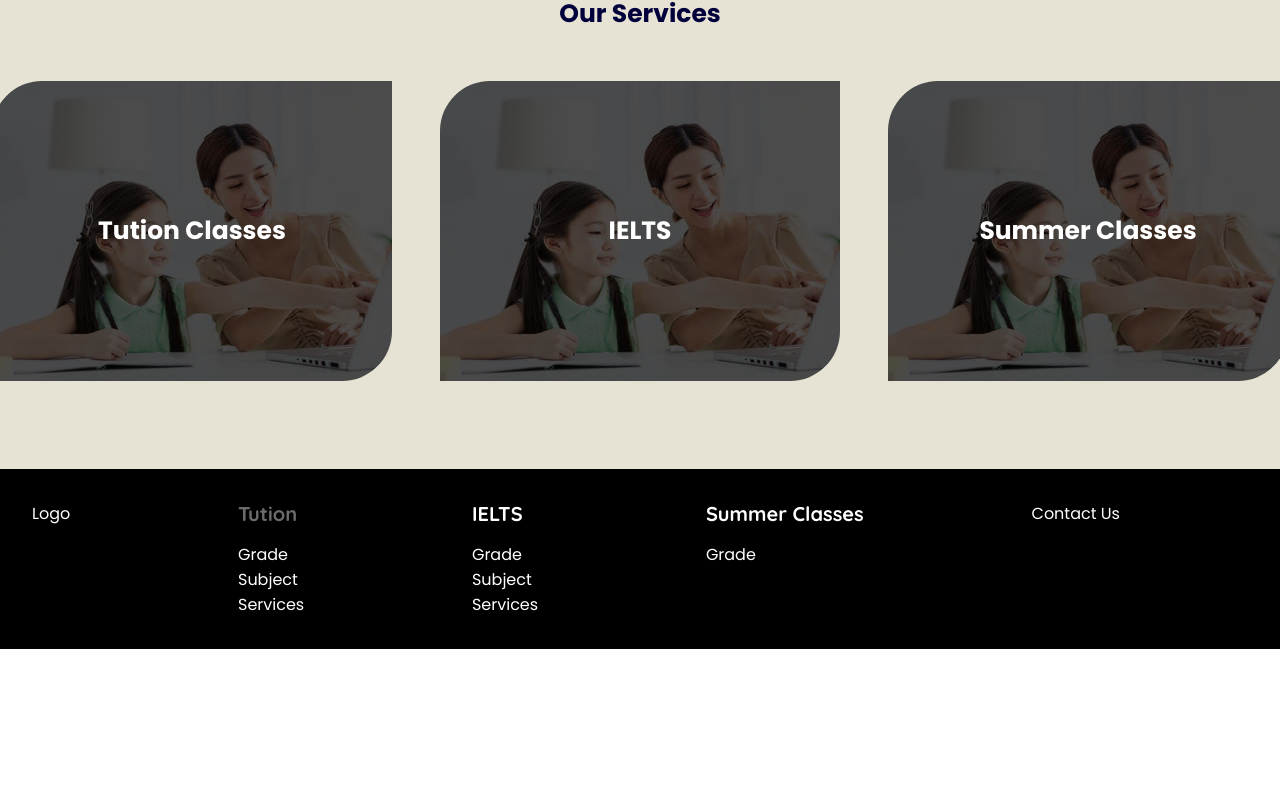
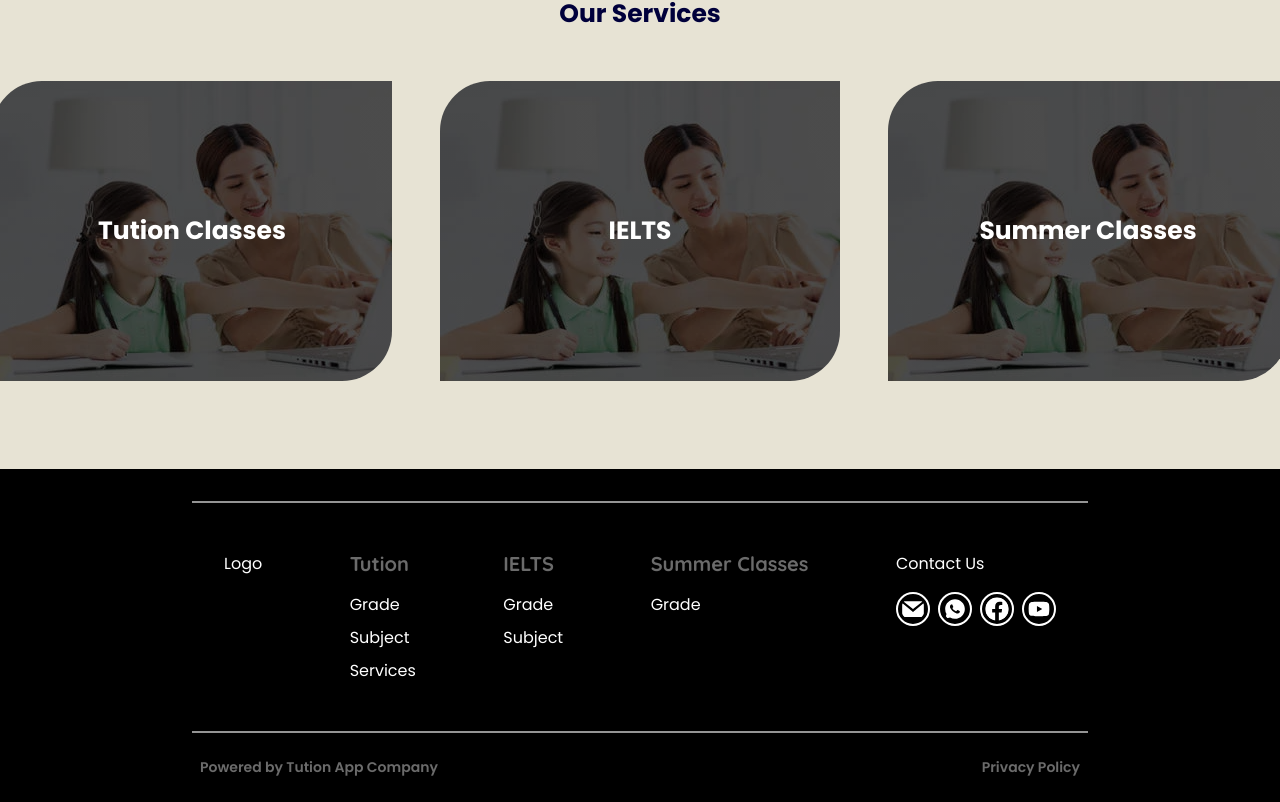
Before and after one commit to MuscatWaves/Tuition-Application, a React (Create React App) app: page / in a window 1280 px wide. Shown: the part 1311-2113 px from the top of the page. Before the commit the page ends 1960 px from the top, so only its background shows below. Built offline with nearby package versions, Linux system fonts and the light colour scheme.

Commit message:
landing page updated

```diff
--- a/src/components/Footer/footer.css
+++ b/src/components/Footer/footer.css
@@ -1,6 +1,10 @@
 .footer-wrapper{
+    display: flex;
+    flex-direction: column;
+    align-items: center;
     background-color: black;
     color: #fff;
+    padding: 1rem;
 }
 
 .footer{
@@ -8,10 +12,54 @@
     display: flex;
     justify-content: space-between;
     align-items: flex-start;
-    width: 90vw;
+    width: 70vw;
 }
 
 .footer-services-flex{
     display: flex;
     gap: 2rem;
 }
+
+.horizontal-line-footer{
+    width: 70vw;
+    height: 2px;
+    background-color: rgba(255, 255, 255, 0.582);
+    margin: 1rem 0;
+}
+
+.footer-last-part{
+    width: 70vw;
+}
+
+.icon-footer{
+    transition: 0.3s;
+    font-size: 34px;
+    cursor: pointer;
+    border: 2px solid #fff;
+    border-radius: 50%;
+    padding: 0.2rem;
+}
+
+.icon-footer:hover{
+    transform: scale(1.2);
+}
+
+.mail-icon:hover{
+    color: #3B82F6;
+    border-color: #3B82F6;
+}
+
+.whatsapp-icon:hover{
+    color: #25D366;
+    border-color: #25D366;
+}
+
+.facebook-icon:hover{
+    color: #3b5998;
+    border-color: #3b5998;
+}
+
+.youtube-icon:hover{
+    color: #FF0000;
+    border-color: #FF0000;
+}
--- a/src/components/Footer/index.jsx
+++ b/src/components/Footer/index.jsx
@@ -1,36 +1,60 @@
 import React from "react";
+import { RiWhatsappFill } from "react-icons/ri";
+import { AiFillYoutube } from "react-icons/ai";
+import { GrMail } from "react-icons/gr";
+import { BsFacebook } from "react-icons/bs";
 import "./footer.css";
 
 const Footer = () => {
   return (
     <div className="footer-wrapper">
+      <div className="horizontal-line-footer"></div>
       <div className="footer">
         <div>Logo</div>
         <div>
           <div className="large-text bolder primary-font small-margin-bottom text-grey">
             Tution
           </div>
+          <div className="flex-small-gap-column">
             <div className="pointer">Grade</div>
             <div className="pointer">Subject</div>
             <div className="pointer">Services</div>
           </div>
+        </div>
         <div>
-          <div className="large-text bolder primary-font small-margin-bottom">
+          <div className="large-text bolder primary-font small-margin-bottom text-grey">
             IELTS
           </div>
+          <div className="flex-small-gap-column">
             <div className="pointer">Grade</div>
             <div className="pointer">Subject</div>
-          <div className="pointer">Services</div>
+          </div>
         </div>
         <div>
-          <div className="large-text bolder primary-font small-margin-bottom">
+          <div className="large-text bolder primary-font small-margin-bottom text-grey">
             Summer Classes
           </div>
+          <div className="flex-small-gap-column">
             <div className="pointer">Grade</div>
           </div>
+        </div>
         <div>
-          <div>Contact Us</div>
+          <div className="small-margin-bottom">Contact Us</div>
+          <div className="flex-small-gap">
+            <GrMail className="icon-footer mail-icon" />
+            <RiWhatsappFill className="icon-footer whatsapp-icon" />
+            <BsFacebook className="icon-footer facebook-icon" />
+            <AiFillYoutube className="icon-footer youtube-icon" />
+            {/* <AiOutlineMail /> */}
           </div>
+        </div>
+      </div>
+      <div className="horizontal-line-footer"></div>
+      <div className="flex-between footer-last-part bold">
+        <div className="small-text text-grey">
+          Powered by Tution App Company
+        </div>
+        <div className="small-text text-grey bold">Privacy Policy</div>
       </div>
     </div>
   );
--- a/src/pages/LandingPage/index.jsx
+++ b/src/pages/LandingPage/index.jsx
@@ -2,12 +2,14 @@ import React, { useState } from "react";
 import TopNavigation from "../../components/TopNavigation";
 import { Button } from "primereact/button";
 import { cardList } from "./constants.ts";
-import { LazyMotion, domAnimation, m, AnimatePresence } from "framer-motion";
+import { useNavigate } from "react-router-dom";
+import { m, AnimatePresence } from "framer-motion";
 import bannerImage from "../../images/banner-image.webp";
 import "./landingpage.css";
 import Footer from "../../components/Footer";
 
 const LandingPage = () => {
+  let navigate = useNavigate();
   const [cards, setCards] = useState({
     card1: false,
     card2: false,
@@ -24,7 +26,7 @@ const LandingPage = () => {
     leftViewVariant: {
       x: "0",
       opacity: 1,
-      transition: { stiffness: 40, type: "spring", damping: 10 },
+      transition: { type: "spring", stiffness: 40, damping: 6 },
     },
     leftViewHidden: {
       x: "-100px",
@@ -52,8 +54,12 @@ const LandingPage = () => {
   };
 
   return (
-    <div>
-      <LazyMotion features={domAnimation}>
+    <m.div
+      animate={{ opacity: 1 }}
+      initial={{ opacity: 0 }}
+      transition={{ duration: 0.6 }}
+      exit={{ opacity: 0 }}
+    >
       <TopNavigation />
       <m.div className="landing-body" variants={inViewVariant}>
         <m.div className="first-section">
@@ -70,8 +76,8 @@ const LandingPage = () => {
               </div>
             </m.div>
             <m.div className="text-grey middile-text">
-                Lorem ipsum dolor sit amet, consectetur adipiscing elit. Morbi
-                sit amet molestie est, vel condimentum lorem. Quisque porta
+              Lorem ipsum dolor sit amet, consectetur adipiscing elit. Morbi sit
+              amet molestie est, vel condimentum lorem. Quisque porta
               scelerisque tellus nec faucibus.In erat lacus, pellentesque eget
               ornare eu, vulputate ac enim. Proin malesuada.
             </m.div>
@@ -83,6 +89,7 @@ const LandingPage = () => {
                 icon="pi pi-arrow-right"
                 iconPos="right"
                 label="Sign Up"
+                onClick={() => navigate("/login")}
               />
               <Button
                 type="primary"
@@ -99,11 +106,7 @@ const LandingPage = () => {
             animate={"zoomView"}
             initial={"zoomHidden"}
           >
-              <img
-                src={bannerImage}
-                className={"banner-image"}
-                alt={"banner"}
-              />
+            <img src={bannerImage} className={"banner-image"} alt={"banner"} />
           </m.div>
         </m.div>
         <m.div
@@ -207,9 +210,8 @@ const LandingPage = () => {
           </div>
         </m.div>
       </m.div>
-      </LazyMotion>
       <Footer />
-    </div>
+    </m.div>
   );
 };
 
--- /dev/null
+++ b/src/pages/Login/index.jsx
@@ -0,0 +1,20 @@
+import { motion } from "framer-motion";
+import React from "react";
+import bannerImage from "../../images/banner-image.webp";
+
+const Login = () => {
+  return (
+    <motion.div
+      animate={{ opacity: 1 }}
+      initial={{ opacity: 0 }}
+      transition={{ duration: 0.6 }}
+      exit={{ opacity: 0 }}
+    >
+      <div>
+        <img src={bannerImage} alt="sac"></img>
+      </div>
+    </motion.div>
+  );
+};
+
+export default Login;
--- a/src/routes/index.jsx
+++ b/src/routes/index.jsx
@@ -1,19 +1,26 @@
 import React, { lazy, Suspense } from "react";
+import { LazyMotion, domAnimation, AnimatePresence } from "framer-motion";
 import { BrowserRouter as Router, Routes, Route } from "react-router-dom";
 import Loader from "../components/Loader";
 
 const LandingPage = lazy(() => import("../pages/LandingPage"));
 const PageNotFound = lazy(() => import("../components/NoPageFound"));
+const Login = lazy(() => import("../pages/Login"));
 
 const Routing = () => {
   return (
     <div>
       <Suspense fallback={<Loader minHeight={"90vh"} />}>
         <Router>
-          <Routes>
-            <Route path="/" element={<LandingPage />}></Route>
-            <Route path="*" element={<PageNotFound />}></Route>
-          </Routes>
+          <AnimatePresence>
+            <LazyMotion features={domAnimation}>
+              <Routes>
+                <Route path="/" element={<LandingPage />}></Route>
+                <Route path="/login" element={<Login />}></Route>
+                <Route path="*" element={<PageNotFound />}></Route>
+              </Routes>
+            </LazyMotion>
+          </AnimatePresence>
         </Router>
       </Suspense>
     </div>
```
Lines whose indentation alone changed are shown as unchanged.
